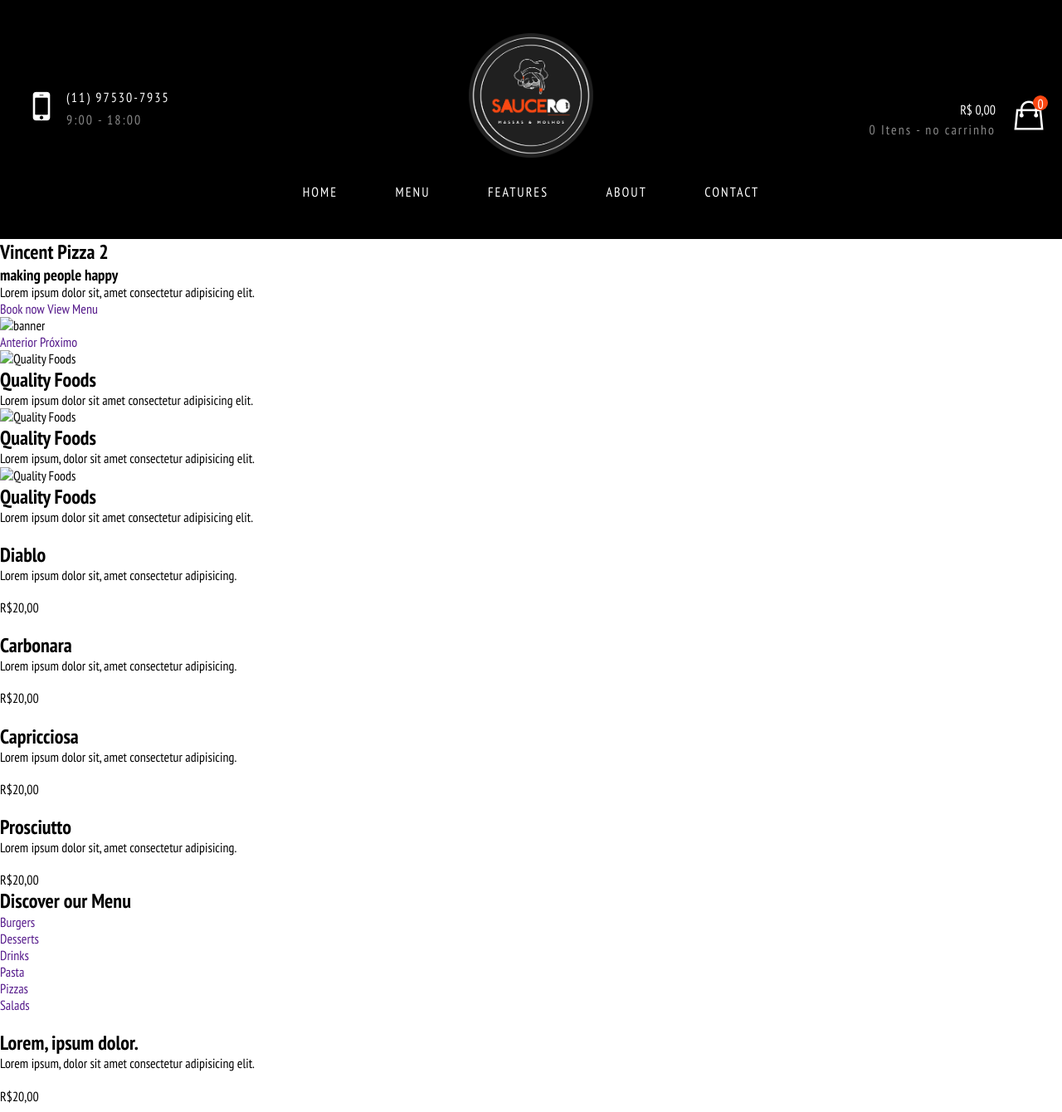
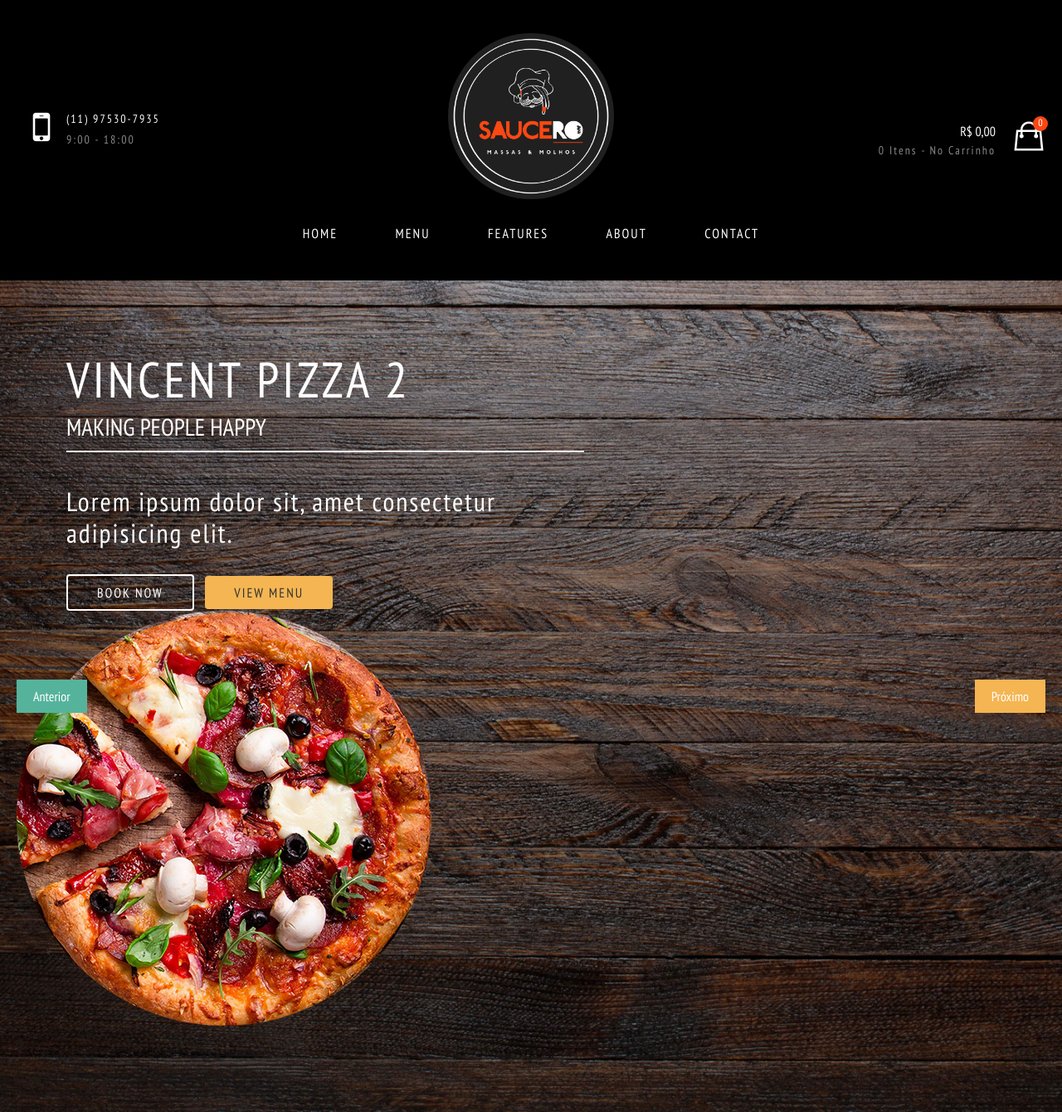
Before and after one commit to ppbastos2/SAUCERO, a PHP site: page / in a window 1280 px wide. Shown: the top 1340 px of the page at 83% size. Run offline with PHP 8.4, Linux system fonts and the light colour scheme.

Commit message:
marcação do html para a formatação do slide show e estilização do slideshow concluida

```diff
--- a/assets/css/style.css
+++ b/assets/css/style.css
@@ -40,7 +40,7 @@ body {
     display: block;
     color: #fff;
     margin-bottom: 7px;
-    font-size: var(--font-normal);
+    font-size: var(--font-small);
     letter-spacing: 2px;
 }
 
@@ -58,7 +58,7 @@ body {
 }
 
 .__main_header_content_logo_menu img {
-    max-width: 150px;
+    max-width: 200px;
     width: 100%;
     margin: 0 auto 20px;
 }
@@ -110,6 +110,7 @@ body {
     display: block;
     text-align: right;
     letter-spacing: 2px;
+    font-size: var(--font-small);
 }
 
 .__main_header_content_cart .price_items a:hover {
@@ -132,9 +133,116 @@ body {
     position: absolute;
     top: -3px;
     right: -3px;
-    font-size: 0.4em;
+    font-size: 0.3em;
     width: 18px;
     height: 18px;
     background-color: #fb4712;
     text-align: center;
 }
+
+
+/** SLIDE SHOW **/
+
+.__main_slide_show {
+    width: 100%;
+    padding: 40px 0;
+    background: url('../img/slide_banner.jpg') no-repeat center #000;
+    background-size: cover;
+    padding: 80px 0;
+    position: relative;
+}
+
+.__main_slide_show .__main_slide_show_content {
+    align-items: center;
+    justify-content: flex-start;
+    display: none;
+}
+
+.__main_slide_show .__main_slide_show_content.active {
+    display: flex;
+}
+
+.__main_slide_show_content .__slide_show_content_title {
+    flex-basis: 60%;
+    color: #fff;
+    padding: 0 60px;
+}
+
+.__slide_show_content_title h2 {
+    font-size: 3.75em;
+    letter-spacing: 4px;
+    text-transform: uppercase;
+    font-weight: 400;
+}
+
+.__slide_show_content_title h3 {
+    font-size: 1.8em;
+    font-weight: 400;
+    text-transform: uppercase;
+    padding-bottom: 10px;
+    border-bottom: 2px solid #fff;
+}
+
+.__slide_show_content_title .__slide_show_content_title_footer {
+    margin-top: 40px;
+}
+
+.__slide_show_content_title_footer p {
+    font-size: var(--font-big);
+    margin-bottom: 30px;
+    letter-spacing: 2px;
+    font-weight: 400;
+}
+
+.__slide_show_content_title_footer .btn {
+    margin-right: 10px;
+    padding: 10px 35px;
+    text-transform: uppercase;
+    letter-spacing: 2px;
+}
+
+.__slide_show_content_title_footer .btn_first {
+    background-color: transparent;
+    border: 2px solid #fff;
+    color: #fff;
+}
+
+.__slide_show_content_title_footer .btn_first:hover {
+    border-color: var(--yellow);
+    color: var(--yellow);
+}
+
+.__slide_show_content_title_footer .btn_second {
+    border: 2px solid (--yellow);
+    color: #333;
+}
+
+.__slide_show_content_title_footer .btn_second:hover {
+    background-color: transparent;
+    color: var(--yellow);
+}
+
+.__slide_show_content .__slide_show_content_cover {
+    flex-basis: 40%;
+    padding: 0 60px;
+}
+
+.__main_slide_show .__main_slide_show_control {
+    position: absolute;
+    width: 100%;
+    padding: 0 40px;
+    top: 50%;
+    margin-top: -20px;
+}
+
+.__main_slide_show_control .btn {
+    position: absolute;
+}
+
+.__main_slide_show_control .btn.btn_previous {
+    left: 20px;
+}
+
+.__main_slide_show_control .btn.btn_next {
+    right: 20px;
+}
--- a/index.php
+++ b/index.php
@@ -25,7 +25,7 @@
                 </div>
 
                 <div class="__main_header_content_logo_menu">
-                    <img src="assets/img/saucero.png" alt="Saucero" width="150">
+                    <img src="assets/img/saucero.png" alt="Saucero">
                     <nav class="nav_list">
                         <ul>
                             <li><a href="">Home</a></li>
@@ -40,10 +40,10 @@
                 <div class="row __main_header_content_cart">
                     <div class="price_items">
                         <span>R$ 0,00</span>
-                        <a href="">0 Itens - no carrinho</a>
+                        <a href="#">0 Itens - No Carrinho</a>
                     </div>
                     <div class="cart">
-                        <a class="icon-bag"><span class="rounded">0</span></a>
+                        <a href="#" class="icon-bag"><span class="rounded">0</span></a>
                     </div>
                 </div>
 
@@ -52,26 +52,45 @@
     </header>
 
     <main>
-        <section>
-            <div>
-                <article>
-                    <h2>Vincent Pizza 2</h2>
-                    <h3>making people happy</h3>
+        <section class="__main_slide_show">
+            <div class="container">
+                <div class="row __main_slide_show_content active">
+                    <article class="__slide_show_content_title">
+                        <h2>Vincent Pizza 2</h2>
+                        <h3>making people happy</h3>
 
-                    <footer>
-                        <p>Lorem ipsum dolor sit, amet consectetur adipisicing elit.</p>
+                        <footer class="__slide_show_content_title_footer">
+                            <p>Lorem ipsum dolor sit, amet consectetur adipisicing elit.</p>
 
-                        <a href="">Book now</a>
-                        <a href="">View Menu</a>
-                    </footer>
-                </article>
-                <div>
-                    <img src="" alt="banner">
+                            <a href="" class="btn radius transition btn_first">Book now</a>
+                            <a href="" class="btn radius transition btn-yellow btn_second">View Menu</a>
+                        </footer>
+                    </article>
+                    <div class="__slide_show_content_cover">
+                        <img src="assets/img/pizza.png" alt="banner">
+                    </div>
+                </div>
+
+                <div class="row __main_slide_show_content">
+                    <article class="__slide_show_content_title">
+                        <h2>Vincent Pizza 2</h2>
+                        <h3>making people happy</h3>
+
+                        <footer class="__slide_show_content_title_footer">
+                            <p>Lorem ipsum dolor sit, amet consectetur adipisicing elit.</p>
+
+                            <a href="" class="btn radius transition btn_first">Book now</a>
+                            <a href="" class="btn radius transition btn-yellow btn_second">View Menu</a>
+                        </footer>
+                    </article>
+                    <div class="__slide_show_content_cover">
+                        <img src="assets/img/pizza.png" alt="banner">
+                    </div>
                 </div>
             </div>
-            <div>
-                    <a href="" title="previous">Anterior</a>
-                    <a href="" title="previous">Próximo</a>
+            <div class="__main_slide_show_control">
+                        <a href="" title="previous" class="btn btn-green btn_previous">Anterior</a>
+                        <a href="" title="previous" class="btn btn-yellow btn_next">Próximo</a>
             </div>
         </section>
 
```
